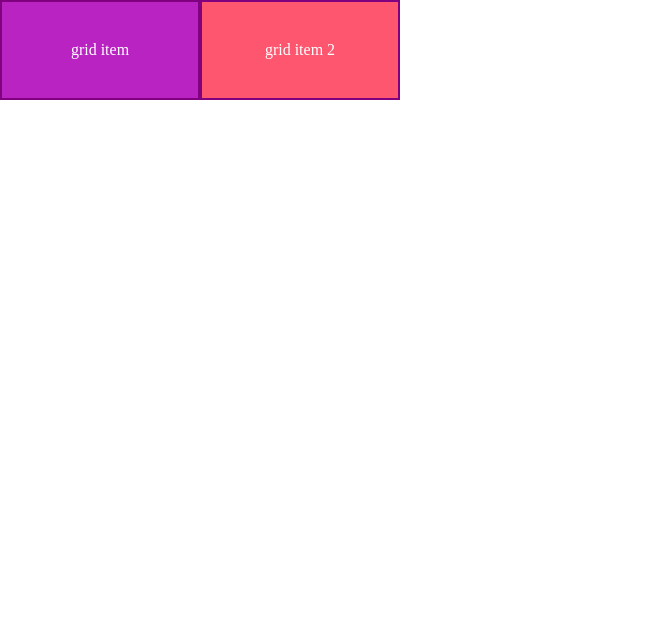
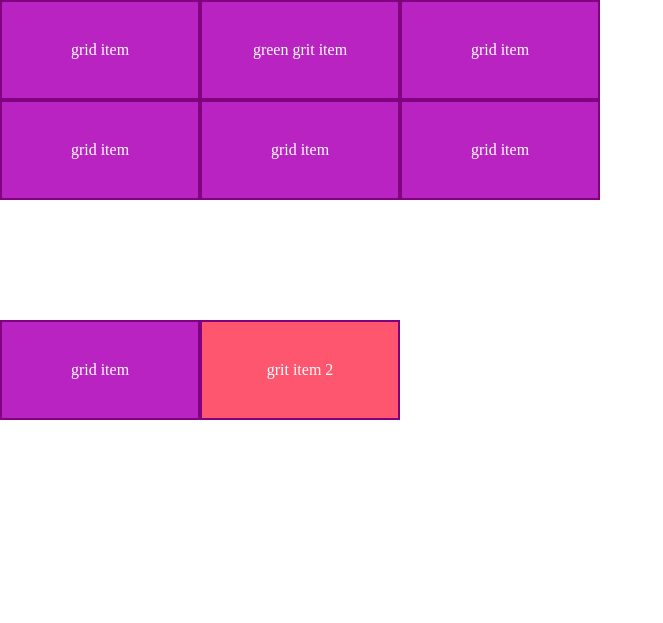
Before and after one commit to PetrValenta92/css-grid, a website built with Vite: page index.html in a window 1280 px wide. Shown: the whole page, without its empty margins (0-663 px from the left). Built offline with nearby package versions, Linux system fonts and the light colour scheme.

Commit message:
Add grid items

```diff
--- a/index.html
+++ b/index.html
@@ -14,7 +14,18 @@
   <body>
     <div class="grid">
       <div class="grid-item">grid item</div>
-      <div class="grid-item two">grid item 2</div>
+      <div class="grid-item green">green grit item</div>
+      <div class="grid-item">grid item</div>
+      <div class="grid-item">grid item</div>
+      <div class="grid-item">grid item</div>
+      <div class="grid-item">grid item</div>
+    </div>
+
+    <div><h2></h2></div>
+
+    <div class="grid">
+      <div class="grid-item one">grid item</div>
+      <div class="grid-item two">grit item 2</div>
     </div>
   </body>
 </html>
```
